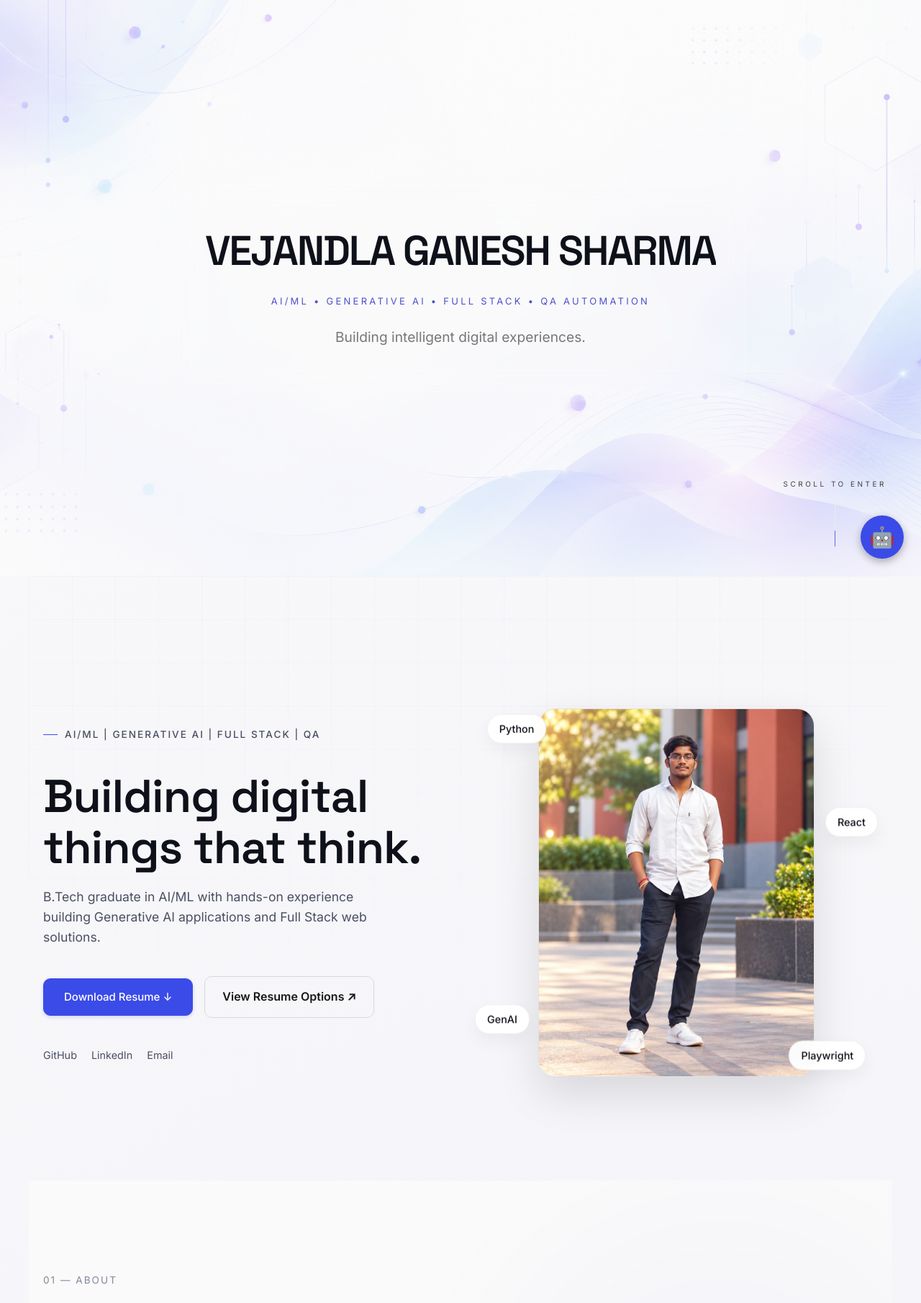
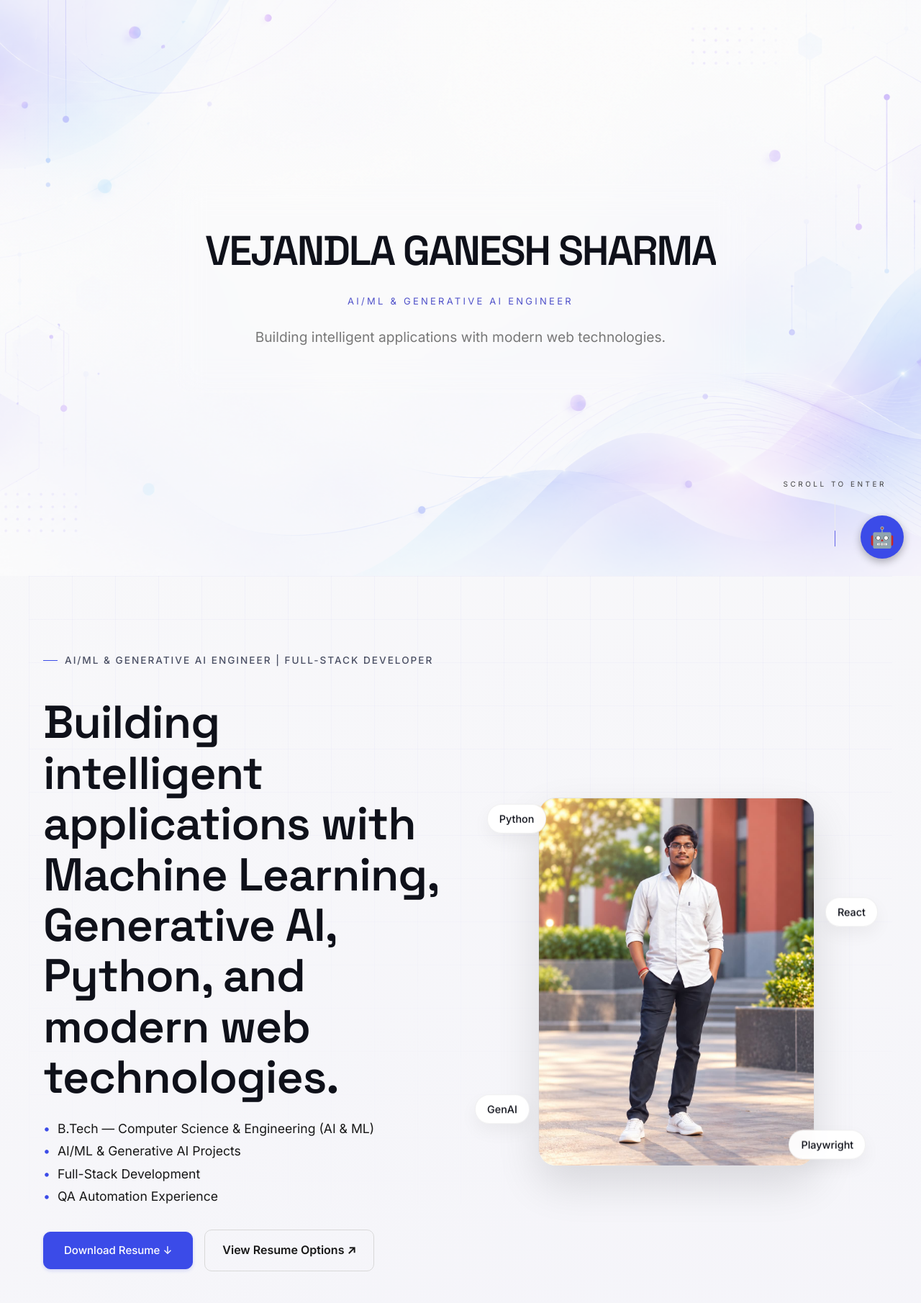
Before and after one commit to vejandlaganesh/Portfolio, a Django app: page / in a window 1280 px wide. Shown: the top 1810 px of the page at 72% size. Run offline with Django 5.2, Linux system fonts and the light colour scheme; data comes from the database, SQL or seed files in the repository.

Commit message:
Admin Project Management & Layout Optimization

```diff
--- a/portfolio/models.py
+++ b/portfolio/models.py
@@ -8,7 +8,7 @@ class Experience(models.Model):
  status=models.CharField(max_length=20, choices=[('draft', 'Draft'), ('published', 'Published')], default='published'); company=models.CharField(max_length=150); role=models.CharField(max_length=150); team=models.CharField(max_length=150,blank=True); start_date=models.DateField(blank=True,null=True); end_date=models.DateField(blank=True,null=True); is_current=models.BooleanField(default=False); location=models.CharField(max_length=100,blank=True); bullets=models.TextField(); order=models.IntegerField(default=0)
  class Meta: ordering=['order','id']
 class Project(models.Model):
- status=models.CharField(max_length=20, choices=[('draft', 'Draft'), ('published', 'Published')], default='published'); project_image=models.ImageField(upload_to='projects/', blank=True, null=True); title=models.CharField(max_length=180); category=models.CharField(max_length=100); description=models.TextField(); technologies=models.TextField(); github_url=models.URLField(blank=True); live_url=models.URLField(blank=True); featured=models.BooleanField(default=False); order=models.IntegerField(default=0)
+ status=models.CharField(max_length=20, choices=[('draft', 'Draft'), ('published', 'Published')], default='published'); project_image=models.ImageField(upload_to='projects/', blank=True, null=True); title=models.CharField(max_length=180); category=models.CharField(max_length=100); description=models.TextField(); technologies=models.TextField(); github_url=models.URLField(blank=True); live_url=models.URLField(blank=True); project_category=models.CharField(max_length=20, choices=[('featured', 'Featured Project'), ('more', 'More Project')], default='more'); order=models.IntegerField(default=0)
  class Meta: ordering=['order','id']
 class Education(models.Model):
  institution=models.CharField(max_length=180); degree=models.CharField(max_length=180); duration=models.CharField(max_length=100); location=models.CharField(max_length=100,blank=True); order=models.IntegerField(default=0)
--- a/portfolio/views.py
+++ b/portfolio/views.py
@@ -172,7 +172,20 @@ def home(request):
             from django.http import HttpResponse
             return HttpResponse(f"<h1>Debug 500</h1><pre>{traceback.format_exc()}</pre>", status=200)
 
-    return render(request,'home.html',{'overall_status': get_overall_status(), 'profile':Portfolio.objects.first(),'skills':Skill.objects.all(),'experiences':Experience.objects.filter(status='published'),'projects':Project.objects.filter(status='published'),'total_projects_count':Project.objects.count(),'education':Education.objects.all(),'certifications':Certification.objects.all(), 'career_timeline':CareerTimeline.objects.filter(is_active=True).order_by('-date_sort'), 'has_resumes': ResumeDocument.objects.filter(is_active=True).exists(), 'active_resume': ResumeDocument.objects.filter(document_type="one_page", is_active=True).first()})
+    return render(request,'home.html',{
+        'overall_status': get_overall_status(),
+        'profile':Portfolio.objects.first(),
+        'skills':Skill.objects.all(),
+        'experiences':Experience.objects.filter(status='published'),
+        'featured_projects':Project.objects.filter(status='published', project_category='featured'),
+        'more_projects':Project.objects.filter(status='published', project_category='more'),
+        'total_projects_count':Project.objects.count(),
+        'education':Education.objects.all(),
+        'certifications':Certification.objects.all(),
+        'career_timeline':CareerTimeline.objects.filter(is_active=True).order_by('-date_sort'),
+        'has_resumes': ResumeDocument.objects.filter(is_active=True).exists(),
+        'active_resume': ResumeDocument.objects.filter(document_type="one_page", is_active=True).first()
+    })
 
 def admin_dashboard(request,code):
  e=guard(request, code)
@@ -188,7 +201,7 @@ def admin_dashboard(request,code):
 
  drafts = list(Project.objects.filter(status='draft')) + list(Experience.objects.filter(status='draft'))
  active_resume = ResumeDocument.objects.filter(document_type="one_page", is_active=True).first()
- featured_project = Project.objects.filter(featured=True).first() or Project.objects.first()
+ featured_project = Project.objects.filter(project_category='featured').first() or Project.objects.first()
 
  today_views = PageVisit.objects.filter(timestamp__date=today).count()
  today_unique = PageVisit.objects.filter(timestamp__date=today).values('visitor_hash').distinct().count()
@@ -235,7 +248,6 @@ def _apply_post(obj, fields, request):
   elif name in ('start_date','end_date'): setattr(obj,name,_month_to_date(request.POST.get(name)))
   elif name in request.POST: setattr(obj,name,request.POST.get(name,''))
   if name in CLEARABLE_FILE_FIELDS and name not in request.FILES and request.POST.get('clear_'+name)=='on': setattr(obj,name,None)
- if 'featured' in names: obj.featured = request.POST.get('featured')=='on'
  if 'is_active' in names: obj.is_active = request.POST.get('is_active')=='on'
  if 'is_verified' in names: obj.is_verified = request.POST.get('is_verified')=='on'
  if 'is_current' in names:
@@ -297,7 +309,17 @@ def resume_edit(request,code):
 def collection(request,code,title,model,add,edit,delete):
  e=guard(request, code)
  if e:return e
- return render(request,'admin/list.html',{'code':code,'title':title,'items':model.objects.all(),'add':add,'edit':edit,'delete':delete})
+ items = model.objects.all()
+ filter_cat = request.GET.get('filter')
+ if filter_cat == 'featured' and hasattr(model, 'project_category'):
+  items = items.filter(project_category='featured')
+ elif filter_cat == 'more' and hasattr(model, 'project_category'):
+  items = items.filter(project_category='more')
+ elif filter_cat == 'published' and hasattr(model, 'status'):
+  items = items.filter(status='published')
+ elif filter_cat == 'draft' and hasattr(model, 'status'):
+  items = items.filter(status='draft')
+ return render(request,'admin/list.html',{'code':code,'title':title,'items':items,'add':add,'edit':edit,'delete':delete, 'current_filter': filter_cat, 'has_category': hasattr(model, 'project_category')})
 
 def add_obj(request,code,title,model,fields,back,template='admin/form.html'): return form(request,code,title,[(f,model) for f in fields],None,back,template)
 def edit_obj(request,code,pk,title,model,fields,back,template='admin/form.html'): return form(request,code,title,[(f,model) for f in fields],get_object_or_404(model,pk=pk),back,template)
@@ -308,12 +330,12 @@ def del_obj(request,code,pk,model,back):
  return redirect(back,code=code)
 
 def projects(request,code):return collection(request,code,'Projects',Project,'project_add','project_edit','project_delete')
-def project_add(request,code):return add_obj(request,code,'Add New Project',Project,['project_image','title','category','description','technologies','github_url','live_url','featured'],'projects')
+def project_add(request,code):return add_obj(request,code,'Add New Project',Project,['project_image','title','category','description','technologies','github_url','live_url','project_category','order'],'projects')
 def project_edit(request,code,pk):
  e = guard(request, code)
  if e: return e
  project = get_object_or_404(Project, pk=pk)
- fields = [('project_image',Project),('title',Project),('category',Project),('description',Project),('technologies',Project),('github_url',Project),('live_url',Project),('featured',Project)]
+ fields = [('project_image',Project),('title',Project),('category',Project),('description',Project),('technologies',Project),('github_url',Project),('live_url',Project),('project_category',Project),('order',Project)]
  error = None
  if request.method == 'POST':
   _apply_post(project, fields, request)
--- a/templates/admin/form.html
+++ b/templates/admin/form.html
@@ -65,6 +65,12 @@
                     <option value="cover_letter" {% if object.document_type == 'cover_letter' %}selected{% endif %}>Cover Letter</option>
                 </select>
 
+            {% elif field_name == 'project_category' %}
+                <select name="{{ field_name }}" required style="width: 100%; padding: 12px 14px; border-radius: 10px; border: 1px solid var(--cms-border); background: var(--cms-surface-soft); color: var(--cms-text-primary);">
+                    <option value="featured" {% if object.project_category == 'featured' %}selected{% endif %}>Featured Project</option>
+                    <option value="more" {% if object.project_category == 'more' or not object.project_category %}selected{% endif %}>More Project</option>
+                </select>
+
             {% else %}
                 {% if field_name == 'live_url' %}
                 <div style="font-size: 13px; color: var(--cms-text-muted); margin-bottom: 8px;">URL where visitors can access the deployed project.</div>
--- a/templates/base.html
+++ b/templates/base.html
@@ -5,20 +5,20 @@
 <head>
     <meta charset="UTF-8">
     <meta name="viewport" content="width=device-width, initial-scale=1.0">
-    <title>{% block title %}Ganesh Sharma — AI/ML | Generative AI | Full Stack{% endblock %}</title>
-    <meta name="description" content="Ganesh Sharma's portfolio showcasing AI/ML, Generative AI, full-stack development, QA automation, projects, experience, certifications, and career journey.">
+    <title>{% block title %}Vejandla Ganesh Sharma | AI/ML & Generative AI Engineer{% endblock %}</title>
+    <meta name="description" content="Portfolio of Vejandla Ganesh Sharma, an AI/ML and Generative AI engineer building intelligent applications, full-stack platforms, and automation solutions.">
     <meta name="robots" content="index, follow">
     <link rel="canonical" href="https://ganesh-vejandla.onrender.com{{ request.path }}">
 
     <meta property="og:type" content="website">
-    <meta property="og:title" content="Ganesh Sharma — AI/ML Portfolio">
-    <meta property="og:description" content="AI/ML, Generative AI, Full Stack Development and QA Automation portfolio.">
+    <meta property="og:title" content="Vejandla Ganesh Sharma | AI/ML & Generative AI Engineer">
+    <meta property="og:description" content="Portfolio of Vejandla Ganesh Sharma, an AI/ML and Generative AI engineer building intelligent applications, full-stack platforms, and automation solutions.">
     <meta property="og:url" content="https://ganesh-vejandla.onrender.com{{ request.path }}">
     <meta property="og:image" content="https://ganesh-vejandla.onrender.com{% static 'images/background.png' %}">
 
     <meta name="twitter:card" content="summary_large_image">
-    <meta name="twitter:title" content="Ganesh Sharma — AI/ML Portfolio">
-    <meta name="twitter:description" content="Explore Ganesh Sharma's projects, skills, experience and AI-powered portfolio.">
+    <meta name="twitter:title" content="Vejandla Ganesh Sharma | AI/ML & Generative AI Engineer">
+    <meta name="twitter:description" content="Portfolio of Vejandla Ganesh Sharma, an AI/ML and Generative AI engineer building intelligent applications, full-stack platforms, and automation solutions.">
     <meta name="twitter:image" content="https://ganesh-vejandla.onrender.com{% static 'images/background.png' %}">
 
     <link rel="icon" href="{% static 'images/favicon/favicon.ico' %}">
--- a/templates/home.html
+++ b/templates/home.html
@@ -8,8 +8,8 @@
 <section class="intro-screen">
     <div class="intro-content">
         <h1 class="intro-name">VEJANDLA GANESH SHARMA</h1>
-        <div class="intro-specialties">AI/ML • GENERATIVE AI • FULL STACK • QA AUTOMATION</div>
-        <div class="intro-tagline">Building intelligent digital experiences.</div>
+        <div class="intro-specialties">AI/ML & GENERATIVE AI ENGINEER</div>
+        <div class="intro-tagline">Building intelligent applications with modern web technologies.</div>
     </div>
     <div class="intro-scroll">
         SCROLL TO ENTER
@@ -44,10 +44,14 @@
         <div class="container">
             <div class="hero-inner">
                 <div class="hero-content">
-                    <span class="section-label"><span class="accent-line"></span>AI/ML | Generative AI | Full Stack |
-                        QA</span>
-                    <h1>Building digital things that think.</h1>
-                    <p>{{profile.summary}}</p>
+                    <span class="section-label"><span class="accent-line"></span>AI/ML & Generative AI Engineer | Full-Stack Developer</span>
+                    <h1>Building intelligent applications with Machine Learning, Generative AI, Python, and modern web technologies.</h1>
+                    <div style="margin-bottom: 30px; font-size: 1.1rem; line-height: 1.8; color: var(--text-light);">
+                        <div style="display: flex; align-items: center; gap: 10px;"><span style="color: var(--accent);">•</span> B.Tech — Computer Science & Engineering (AI & ML)</div>
+                        <div style="display: flex; align-items: center; gap: 10px;"><span style="color: var(--accent);">•</span> AI/ML & Generative AI Projects</div>
+                        <div style="display: flex; align-items: center; gap: 10px;"><span style="color: var(--accent);">•</span> Full-Stack Development</div>
+                        <div style="display: flex; align-items: center; gap: 10px;"><span style="color: var(--accent);">•</span> QA Automation Experience</div>
+                    </div>
                     <div class="hero-actions hero-cta">
                         {% if active_resume %}
                         <a href="{% url 'resume_download' active_resume.id %}" target="_blank" rel="noopener noreferrer"
@@ -98,9 +102,7 @@
 
             <div class="about-description reveal-on-scroll"
                 style="margin-top: 50px; margin-bottom: 60px; font-size: 1.15rem; line-height: 1.7; max-width: 800px;">
-                I build practical software at the intersection of AI, automation, and modern web development. My work
-                spans Generative AI applications, AI/ML projects, full-stack platforms, and reliable test automation. I
-                enjoy turning complex ideas into usable products while continuously learning new technologies.
+                I am a Computer Science graduate specializing in Artificial Intelligence and Machine Learning, with hands-on experience building AI-powered applications, Generative AI systems, full-stack platforms, and automation solutions. I enjoy turning real-world problems into practical software using Python, Machine Learning, Generative AI, React, SQL, and modern development tools.
             </div>
 
             <div class="about-panels-grid">
@@ -167,13 +169,13 @@
             <div class="bg-orb orb-3"></div>
         </div>
         <div class="container">
-            <span class="section-label"><span class="accent-line"></span>SELECTED WORK</span>
+            <span class="section-label"><span class="accent-line"></span>FEATURED PROJECTS</span>
             <div style="margin-bottom: 2rem;">
                 <a href="{% url 'project_compare' %}" class="btn-secondary">Compare Projects ↗</a>
             </div>
 
             <div class="projects-grid" style="display: flex; flex-direction: column; gap: 4rem;">
-                {% for p in projects %}
+                {% for p in featured_projects %}
                 <article class="project-showcase {% if forloop.counter|divisibleby:2 %}reverse{% endif %}">
                     <div class="project-info">
                         <div class="project-index">
@@ -185,13 +187,12 @@
                         <div class="project-technologies">
                             {% for tech in p.technologies|split_csv|slice:":5" %}
                             <span class="technology-tag"
-                                style="display: inline-flex; align-items: center; padding: 8px 14px; border-radius: 6px; background: var(--bg-hover); color: var(--text); border: 1px solid var(--border);">{{                                 tech }}</span>
+                                style="display: inline-flex; align-items: center; padding: 8px 14px; border-radius: 6px; background: var(--bg-hover); color: var(--text); border: 1px solid var(--border);">{{ tech }}</span>
                             {% endfor %}
                         </div>
 
                         <div class="project-actions">
-                            <a href="{% url 'project_detail' p.id %}" class="btn-primary project-view-btn">View Project
-                                ↗</a>
+                            <a href="{% url 'project_detail' p.id %}" class="btn-primary project-view-btn">View Project ↗</a>
                             {% if p.live_url %}
                             <a href="{{ p.live_url }}" target="_blank" rel="noopener noreferrer"
                                 class="btn-primary project-view-btn">Live Demo ↗</a>
@@ -200,8 +201,6 @@
                             <a href="{{ p.github_url }}" target="_blank" rel="noopener noreferrer"
                                 class="btn-secondary">GitHub ↗</a>
                             {% endif %}
-                            <a href="{% url 'project_compare' %}?projects={{ p.id }}" class="btn-secondary">Compare
-                                ↗</a>
                         </div>
                     </div>
 
@@ -220,6 +219,29 @@
                 </article>
                 {% endfor %}
             </div>
+
+            {% if more_projects %}
+            <div style="margin-top: 6rem;">
+                <span class="section-label"><span class="accent-line"></span>MORE PROJECTS</span>
+                <div style="display: grid; grid-template-columns: repeat(auto-fill, minmax(300px, 1fr)); gap: 2rem; margin-top: 2rem;">
+                    {% for p in more_projects %}
+                    <div style="background: #FFFFFF; border: 1px solid #E5E7EB; border-radius: 12px; padding: 24px; box-shadow: 0 4px 18px rgba(0,0,0,0.05); display: flex; flex-direction: column;">
+                        <div style="font-size: 0.75rem; font-weight: 700; text-transform: uppercase; color: var(--accent); margin-bottom: 10px;">{{ p.category }}</div>
+                        <h4 style="font-size: 1.4rem; color: #111827; margin-bottom: 10px;">{{ p.title }}</h4>
+                        <p style="color: #4B5563; line-height: 1.6; font-size: 0.95rem; margin-bottom: 20px; flex-grow: 1;">{{ p.description|truncatewords:20 }}</p>
+                        <div style="display: flex; flex-wrap: wrap; gap: 8px; margin-bottom: 20px;">
+                            {% for tech in p.technologies|split_csv|slice:":3" %}
+                            <span style="font-size: 0.75rem; padding: 4px 10px; background: #F3F4F6; color: #374151; border-radius: 999px;">{{ tech }}</span>
+                            {% endfor %}
+                        </div>
+                        <div>
+                            <a href="{% url 'project_detail' p.id %}" style="color: var(--accent); font-weight: 600; font-size: 0.9rem; text-decoration: none;">View Details →</a>
+                        </div>
+                    </div>
+                    {% endfor %}
+                </div>
+            </div>
+            {% endif %}
         </div>
     </section>
 
--- a/templates/project_detail.html
+++ b/templates/project_detail.html
@@ -33,9 +33,10 @@
                 <h3 style="font-size: 1.5rem; margin-bottom: 15px; color: var(--text-dark);">OVERVIEW</h3>
                 <p style="font-size: 1.1rem; line-height: 1.7; margin-bottom: 40px; color: var(--text-secondary); white-space: pre-line;">{{ project.description }}</p>
 
+{% load admin_tags %}
                 <h3 style="font-size: 1.5rem; margin-bottom: 15px; color: var(--text-dark);">TECHNOLOGY</h3>
                 <div class="project-technologies" style="margin-bottom: 40px;">
-                    {% for tech in project.technologies.split %}
+                    {% for tech in project.technologies|split_csv %}
                     <span class="float-tag" style="position:static; display: inline-block; margin-right: 10px; margin-bottom: 10px;">{{ tech }}</span>
                     {% endfor %}
                 </div>
```
Also changed, not shown: templates/admin/list.html (+33 -1 lines), db.sqlite3, media/projects/Newedu.png (added), media/projects/Sociopedia.png (added), portfolio/migrations/0013_remove_project_featured_project_project_category.py (added), static/images/projects/Carrierguide.png (added), static/images/projects/Newedu.png (added), static/images/projects/Scriptoria.png (added), static/images/projects/playwright.png (added), 2 other files.
